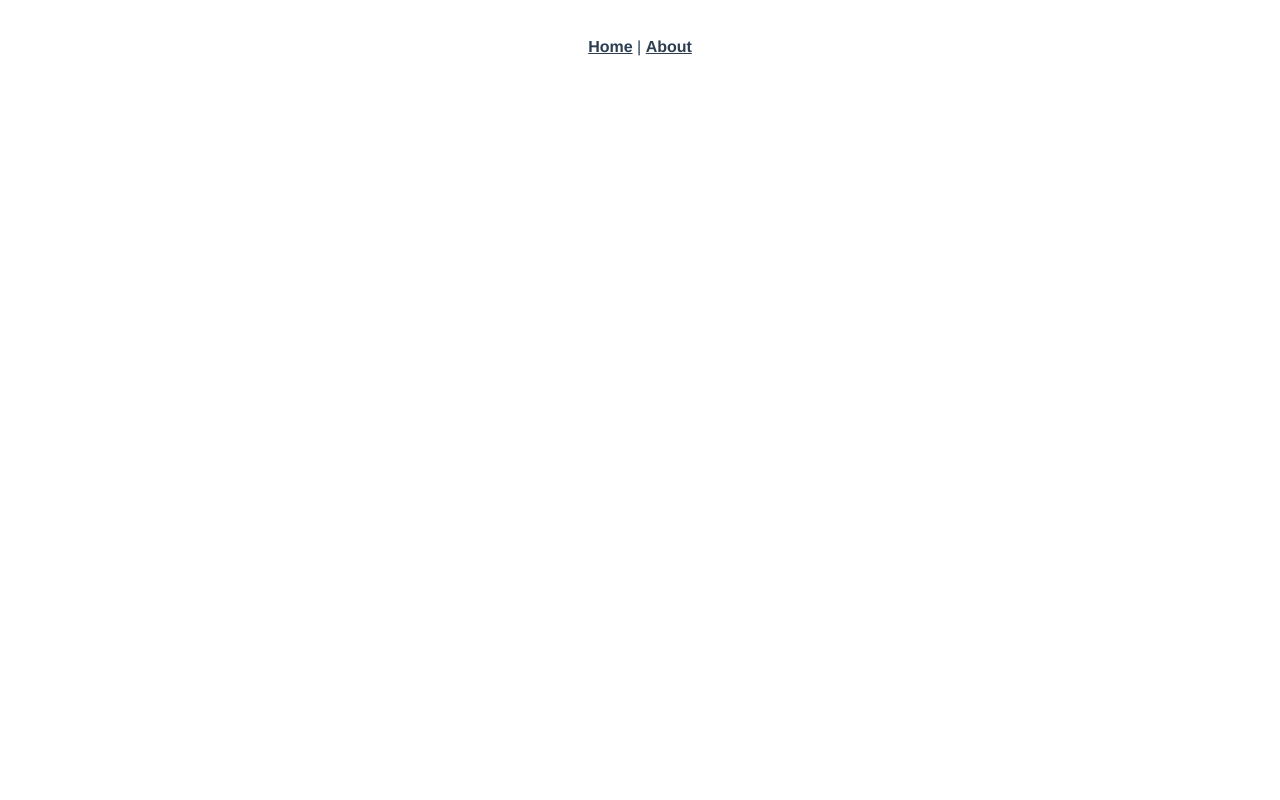
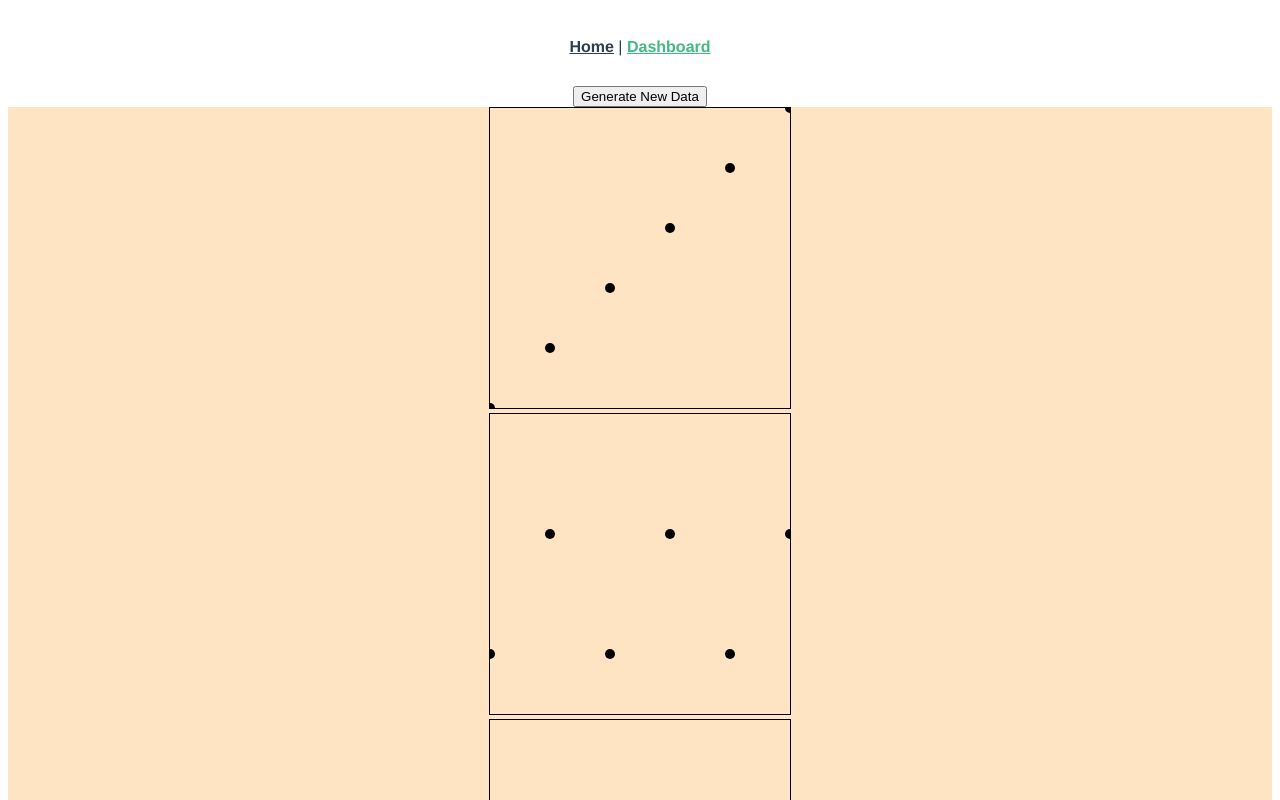
Before and after one commit to Dev-Lan/vue-practice, a Vue app: page /dashboard in a window 1280 px wide. Before the commit this address had no page. Shown: the top 800 px of the page. Built offline with nearby package versions, Linux system fonts and the light colour scheme.

Commit message:
rename about to dashboard

```diff
--- a/src/App.vue
+++ b/src/App.vue
@@ -1,7 +1,7 @@
 <template>
     <div id="nav">
         <router-link to="/">Home</router-link> |
-        <router-link to="/about">About</router-link>
+        <router-link to="/dashboard">Dashboard</router-link>
     </div>
     <router-view />
 </template>
--- a/src/router/index.ts
+++ b/src/router/index.ts
@@ -1,5 +1,6 @@
 import { createRouter, createWebHistory, RouteRecordRaw } from 'vue-router';
 import Home from '../views/Home.vue';
+import Dashboard from '../views/Dashboard.vue';
 
 const routes: Array<RouteRecordRaw> = [
     {
@@ -8,13 +9,9 @@ const routes: Array<RouteRecordRaw> = [
         component: Home
     },
     {
-        path: '/about',
-        name: 'About',
-        // route level code-splitting
-        // this generates a separate chunk (about.[hash].js) for this route
-        // which is lazy-loaded when the route is visited.
-        component: () =>
-            import(/* webpackChunkName: "about" */ '../views/About.vue')
+        path: '/dashboard',
+        name: 'Dashboard',
+        component: Dashboard
     }
 ];
 
--- a/src/views/About.vue
+++ b/src/views/Dashboard.vue
@@ -1,5 +1,5 @@
 <template>
-    <div class="about">
+    <div class="dashboard">
         <button @click="generateData">Generate New Data</button>
 
         <div>
@@ -17,7 +17,7 @@ import ScatterPlot from '@/components/ScatterPlot.vue';
 import { Columns } from '@/store';
 
 export default defineComponent({
-    name: 'About',
+    name: 'Dashboard',
     components: {
         ScatterPlot
     },
```
